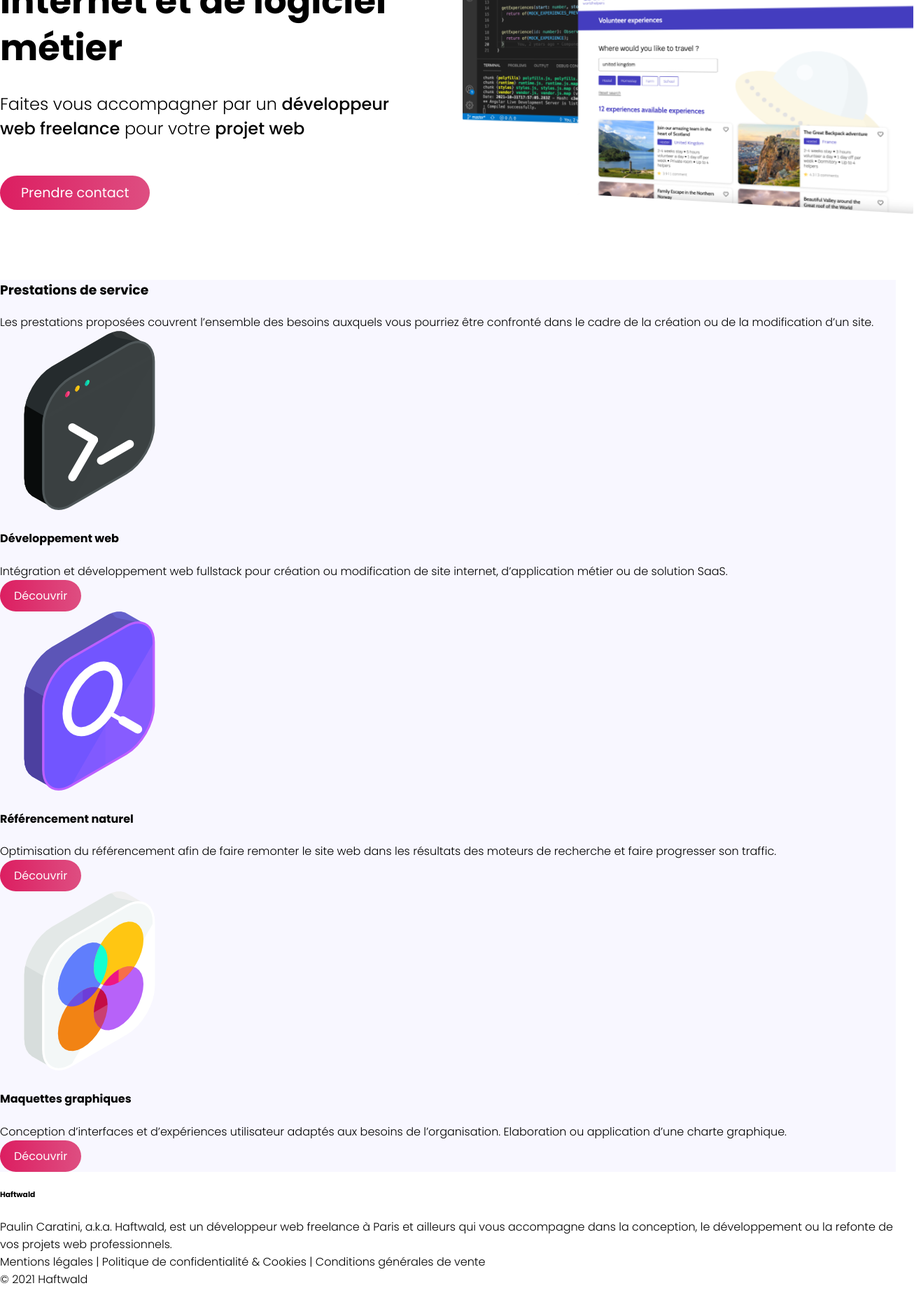
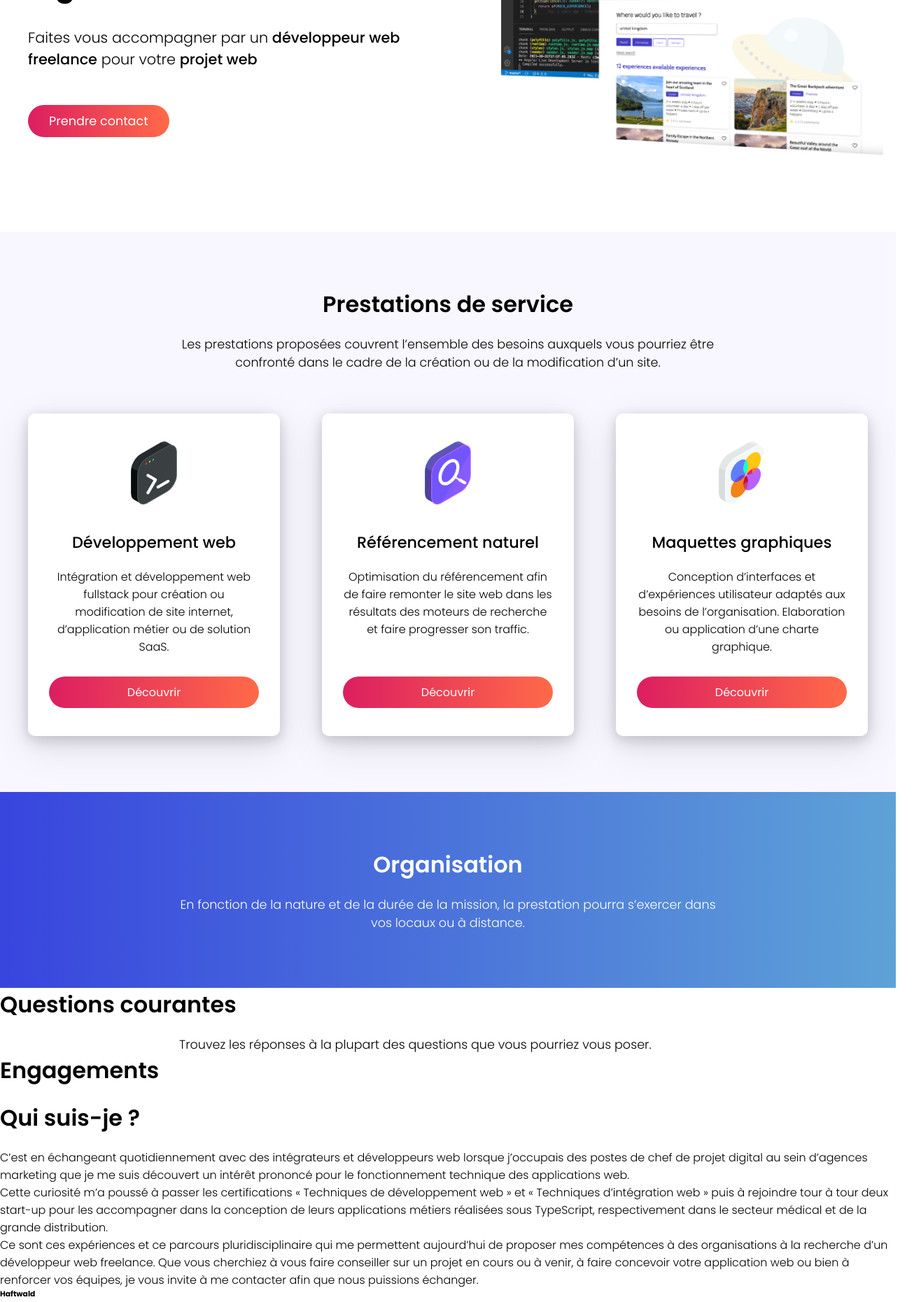
Before and after one commit to paulin-crtn/haftwald-next, a Next.js app: page / in a window 1280 px wide. Shown: the part 380-2241 px from the top of the page at 70% size, 1306 px wide, since content can reach past the window. Built offline with nearby package versions, Linux system fonts and the light colour scheme.

Commit message:
css and comment

```diff
--- a/components/Service.tsx
+++ b/components/Service.tsx
@@ -1,4 +1,16 @@
+/* -------------------------------------------------------------------------- */
+/*                                   IMPORTS                                  */
+/* -------------------------------------------------------------------------- */
+
+/* --------------------------------- NEXT JS -------------------------------- */
 import Image from "next/image";
+
+/* --------------------------------- STYLES --------------------------------- */
+import styles from "../styles/Service.module.scss";
+
+/* -------------------------------------------------------------------------- */
+/*                                  COMPONENT                                 */
+/* -------------------------------------------------------------------------- */
 
 export const Service = ({
   title,
@@ -12,12 +24,14 @@ export const Service = ({
   modalKey: string;
 }) => {
   return (
-    <div>
-      <Image
-        src={picto}
-        alt={"pictogramme " + title}
-        placeholder="blur" // Optional blur-up while loading
-      />
+    <div className={styles.serviceContainer}>
+      <figure>
+        <Image
+          src={picto}
+          alt={"pictogramme " + title}
+          placeholder="blur" // Optional blur-up while loading
+        />
+      </figure>
       <h4>{title}</h4>
       <p>{text}</p>
       <button>Découvrir</button>
--- a/pages/_app.tsx
+++ b/pages/_app.tsx
@@ -7,11 +7,7 @@ function MyApp({ Component, pageProps }: AppProps) {
     <>
       <Head>
         <link rel="preconnect" href="https://fonts.googleapis.com" />
-        <link
-          rel="preconnect"
-          href="https://fonts.gstatic.com"
-          crossOrigin="true"
-        />
+        <link rel="preconnect" href="https://fonts.gstatic.com" />
         <link
           href="https://fonts.googleapis.com/css2?family=Poppins:wght@300;400;500;600;700&family=Righteous&display=swap"
           rel="stylesheet"
--- a/pages/index.tsx
+++ b/pages/index.tsx
@@ -27,6 +27,9 @@ import pantone from "../public/img/picto/pantone.png";
 const Home: NextPage = () => {
   return (
     <div className={styles.container}>
+      {/* ------------------------------------------------------------------------- */
+      /*                                  HTML HEAD                                 */
+      /* -------------------------------------------------------------------------- */}
       <Head>
         <title>
           Développeur Web Freelance Typescript : React, Angular, Node | Haftwald
@@ -37,9 +40,16 @@ const Home: NextPage = () => {
         />
       </Head>
 
+      {/* ------------------------------------------------------------------------- */
+      /*                                   HEADER                                   */
+      /* -------------------------------------------------------------------------- */}
       <Header />
 
+      {/* ------------------------------------------------------------------------- */
+      /*                                    MAIN                                    */
+      /* -------------------------------------------------------------------------- */}
       <main>
+        {/* -------------------------------- HEADLINES ------------------------------- */}
         <section>
           <div className={styles.headlinesContainer}>
             <div>
@@ -69,13 +79,15 @@ const Home: NextPage = () => {
           </div>
         </section>
 
+        {/* -------------------------------- SERVICES ------------------------------- */}
         <section className={styles.servicesContainer}>
-          <h3>Prestations de service</h3>
-          <p>
+          <h3 className={styles.title}>Prestations de service</h3>
+          <p className={styles.subTitle}>
             Les prestations proposées couvrent l’ensemble des besoins auxquels
             vous pourriez être confronté dans le cadre de la création ou de la
             modification d’un site.
           </p>
+          <div className={styles.services}>
             <Service
               title="Développement web"
               picto={coding}
@@ -94,9 +106,62 @@ const Home: NextPage = () => {
               text="Conception d’interfaces et d’expériences utilisateur adaptés aux besoins de l’organisation. Elaboration ou application d’une charte graphique."
               modalKey="ui"
             />
+          </div>
+        </section>
+
+        {/* -------------------------------- ORGANISATION ------------------------------- */}
+        <section className={styles.organisationContainer}>
+          <h3 className={styles.title}>Organisation</h3>
+          <p className={styles.subTitle}>
+            En fonction de la nature et de la durée de la mission, la prestation
+            pourra s’exercer dans vos locaux ou à distance.
+          </p>
+        </section>
+
+        {/* -------------------------------- QUESTIONS ------------------------------- */}
+        <section className={styles.questionContainer}>
+          <h3 className={styles.title}>Questions courantes</h3>
+          <p className={styles.subTitle}>
+            Trouvez les réponses à la plupart des questions que vous pourriez
+            vous poser.
+          </p>
+        </section>
+
+        {/* -------------------------------- COMMITMENT ------------------------------- */}
+        <section className={styles.commitmentContainer}>
+          <h3 className={styles.title}>Engagements</h3>
+        </section>
+
+        {/* -------------------------------- ABOUT ------------------------------- */}
+        <section className={styles.aboutContainer}>
+          <h3 className={styles.title}>Qui suis-je ?</h3>
+          <p>
+            C’est en échangeant quotidiennement avec des intégrateurs et
+            développeurs web lorsque j’occupais des postes de chef de projet
+            digital au sein d’agences marketing que je me suis découvert un
+            intérêt prononcé pour le fonctionnement technique des applications
+            web.
+            <br />
+            Cette curiosité m’a poussé à passer les certifications « Techniques
+            de développement web » et « Techniques d’intégration web » puis à
+            rejoindre tour à tour deux start-up pour les accompagner dans la
+            conception de leurs applications métiers réalisées sous TypeScript,
+            respectivement dans le secteur médical et de la grande distribution.
+            <br />
+            Ce sont ces expériences et ce parcours pluridisciplinaire qui me
+            permettent aujourd’hui de proposer mes compétences à des
+            organisations à la recherche d’un développeur web freelance. Que
+            vous cherchiez à vous faire conseiller sur un projet en cours ou à
+            venir, à faire concevoir votre application web ou bien à renforcer
+            vos équipes, je vous invite à me contacter afin que nous puissions
+            échanger.
+          </p>
         </section>
       </main>
 
+      {/* ------------------------------------------------------------------------- */
+      /*                                   FOOTER                                   */
+      /* -------------------------------------------------------------------------- */}
       <Footer />
     </div>
   );
--- a/styles/Header.module.scss
+++ b/styles/Header.module.scss
@@ -11,13 +11,11 @@
     display: flex;
     justify-content: space-between;
     align-items: center;
-    margin: 20px 50px;
+    margin: 5px 50px;
   }
-}
-
   .logo {
     font-family: "Righteous", cursive;
-  font-size: 2.5rem;
+    font-size: 2rem;
     font-weight: 700;
   }
 
@@ -34,12 +32,16 @@
       align-items: center;
       li {
         margin-left: 25px;
-      font-size: 1.1rem;
         list-style-type: none;
       }
     }
   }
 
   .cta {
-  background: $primary-color;
+    background: linear-gradient(
+      0.25turn,
+      $primary-color,
+      $primary-color-medium
+    );
   }
+}
--- a/styles/Home.module.scss
+++ b/styles/Home.module.scss
@@ -1,38 +1,70 @@
 @import "./variables.module.scss";
 
+// SHARED
+.title {
+  font-size: 2rem;
+  font-weight: 600;
+  margin-bottom: 20px;
+}
+.subTitle {
+  font-size: 1.1rem;
+  width: 60%;
+  margin: 0 auto;
+}
+
+// HEADLINES
 .headlinesContainer {
   display: flex;
   justify-content: space-between;
   align-items: center;
-  max-width: 1400px;
-  margin: 215px auto 100px auto; // Add 115px to top because of fixed position header
+  max-width: 1200px;
+  margin: 210px auto 120px auto; // Add 90px to top because of fixed position header
   h1 {
     margin: 0;
-    font-size: 3.2rem;
+    font-size: 2.6rem;
     font-weight: 700;
     line-height: 1.3;
   }
   h2 {
     margin: 30px 0 50px 0;
-    font-size: 1.5rem;
+    font-size: 1.3rem;
     font-weight: 300;
   }
   button {
-    font-size: 1.2rem;
+    font-size: 1.1rem;
     padding: 10px 30px;
+  }
+  .headlinesScreenshotWrapper {
+    margin-left: 70px;
+    flex: 0 0 550px;
+    perspective: 550px;
+  }
+  .headlinesScreenshotInner {
+    transform: rotateY(-10deg);
   }
 }
 
-.headlinesScreenshotWrapper {
-  margin-left: 70px;
-  flex: 0 0 650px;
-  perspective: 650px;
+// SERVICES
+.servicesContainer {
+  background-color: $primary-color-light;
+  padding: 80px 0;
+  text-align: center;
+  .services {
+    display: flex;
+    justify-content: space-between;
+    align-items: flex-start;
+    max-width: 1200px;
+    margin: 60px auto 0 auto;
+  }
 }
 
-.headlinesScreenshotInner {
-  transform: rotateY(-10deg);
+// ORGANISATION
+.organisationContainer {
+  background: linear-gradient(0.25turn, $primary-color, $primary-color-medium);
+  padding: 80px 0;
+  text-align: center;
+  .title,
+  .subTitle {
+    color: #ffffff;
+  }
 }
-
-.servicesContainer {
-  background-color: $primary-color-light;
-}
--- /dev/null
+++ b/styles/Service.module.scss
@@ -0,0 +1,26 @@
+@import "./variables.module.scss";
+
+.serviceContainer {
+  width: 360px;
+  background-color: #ffffff;
+  padding: 40px 30px;
+  box-shadow: rgba(17, 17, 26, 0.1) 0px 4px 16px,
+    rgba(17, 17, 26, 0.1) 0px 8px 24px, rgba(17, 17, 26, 0.1) 0px 16px 56px;
+  border-radius: 10px;
+  figure {
+    width: 90px;
+    margin: 0 auto;
+  }
+  h4 {
+    margin: 30px 0 20px 0;
+    font-size: 1.4rem;
+    font-weight: 500;
+  }
+  p {
+    min-height: 125px;
+    margin-bottom: 30px;
+  }
+  button {
+    width: 100%;
+  }
+}
--- a/styles/globals.scss
+++ b/styles/globals.scss
@@ -13,8 +13,14 @@ body {
   font-weight: 300;
 }
 
-figure,
-p {
+h1,
+h2,
+h3,
+h4,
+h5,
+h6,
+p,
+figure {
   margin: 0;
 }
 
--- a/styles/variables.module.scss
+++ b/styles/variables.module.scss
@@ -1,9 +1,11 @@
 $primary-color: #3845de;
+$primary-color-medium: #5ea2d7;
 $primary-color-light: #f8f7ff;
 $secondary-color: #dc1e61;
-$secondary-color-light: #de4e81;
+$secondary-color-light: #ff6a48;
 
 :export {
   primaryColor: $primary-color;
+  primaryColorMedium: $primary-color-medium;
   primaryColorLight: $primary-color-light;
 }
```
Lines whose indentation alone changed are shown as unchanged.
